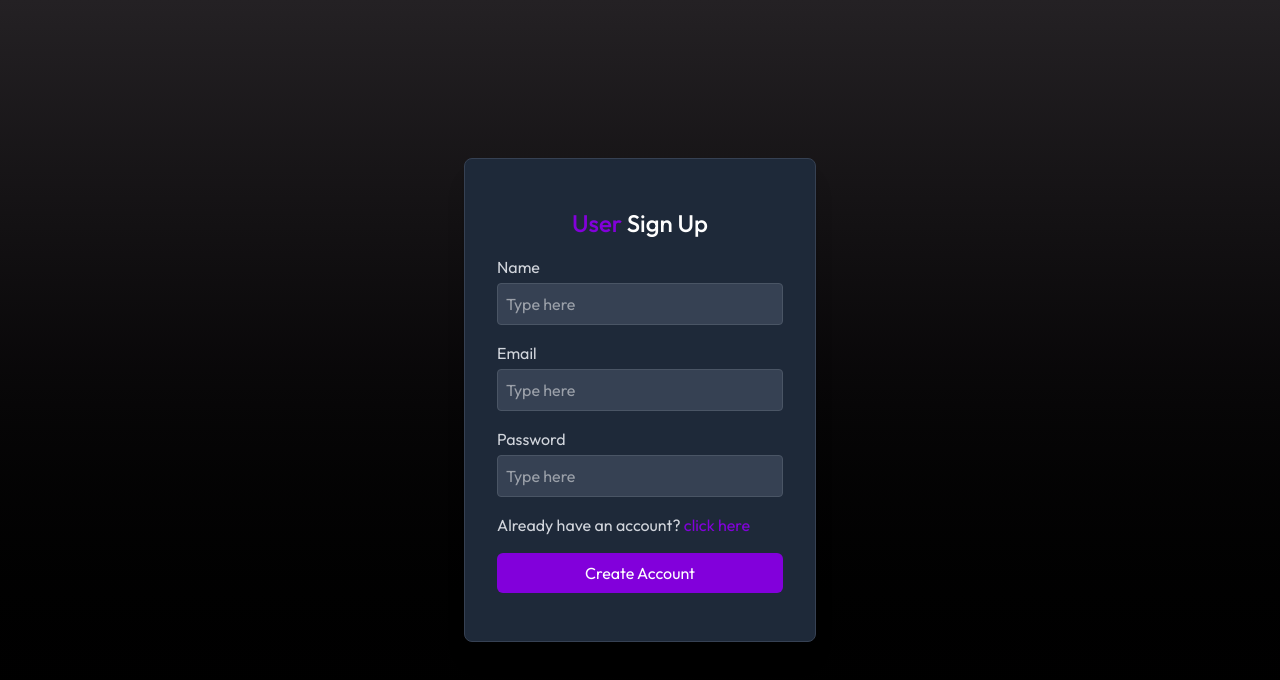
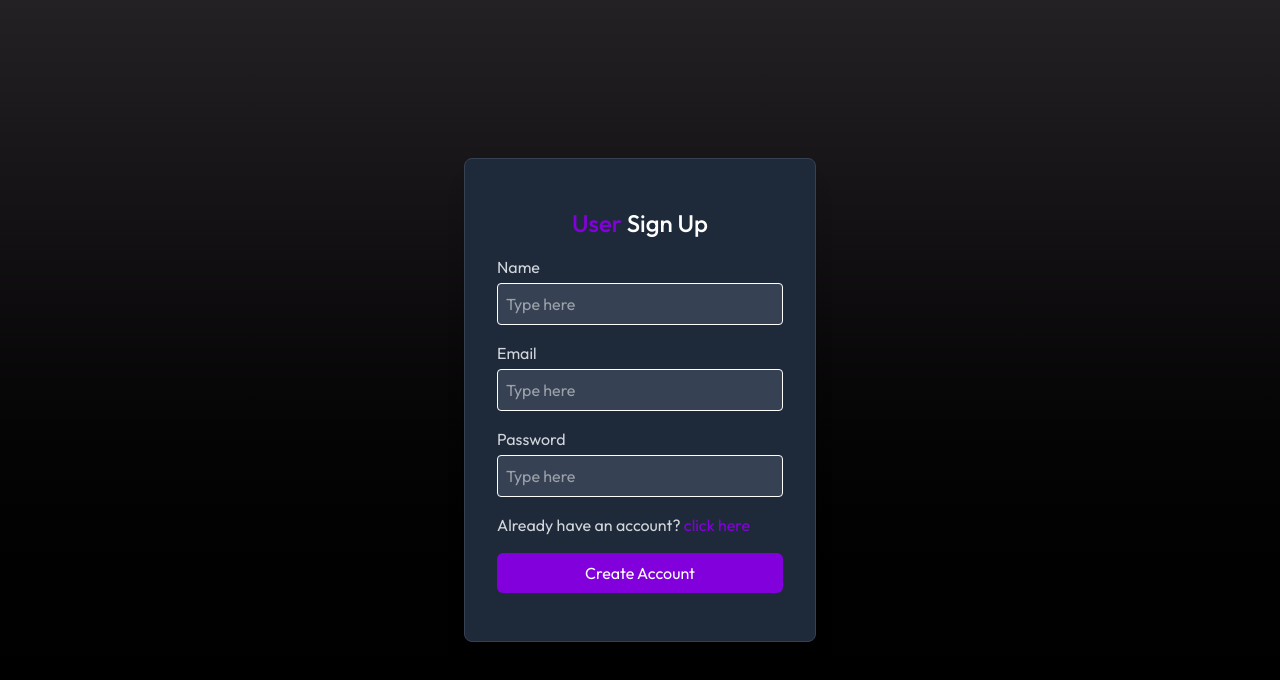
Before and after one commit to AkshatKumarShrivastava1/QuickGpt-AI-Powered-Project, a React (Vite) app in the folder Client/: page / in a window 1280 px wide. Both pictures are taken after a click on the element "click here". Shown: the top 680 px of the page. Built offline with nearby package versions, Linux system fonts and the light colour scheme; no server answers.

Commit message:
Update Login.jsx

```diff
--- a/Client/src/pages/Login.jsx
+++ b/Client/src/pages/Login.jsx
@@ -392,7 +392,6 @@
 // };
 
 // export default Login;
-
 import React, { useState } from 'react';
 import { useAppContext } from '../context/AppContext';
 import toast from 'react-hot-toast';
@@ -404,26 +403,33 @@ const Login = () => {
   const [password, setPassword] = useState("");
   const [loading, setLoading] = useState(false);
 
-  const { axios, setToken, fetchUser, API_BASE } = useAppContext();
+  const { setToken, fetchUser, API_BASE } = useAppContext();
 
   const handleSubmit = async (e) => {
     e.preventDefault();
     setLoading(true);
 
-    const url = state === "login" ? `${API_BASE}/user/login` : `${API_BASE}/user/register`;
+    const url = state === "login"
+      ? `${API_BASE}/user/login`
+      : `${API_BASE}/user/register`;
 
     try {
-      const { data } = await axios.post(url, { name, email, password });
-      if (data.success) {
+      const { data } = await fetch(url, {
+        method: "POST",
+        headers: { "Content-Type": "application/json" },
+        body: JSON.stringify({ name, email, password }),
+      }).then(res => res.json());
+
+      if (data?.success || data?.token) {
         setToken(data.token);
         localStorage.setItem('token', data.token);
         await fetchUser(data.token);
         toast.success(`Successfully ${state === 'login' ? 'logged in' : 'registered'}!`);
       } else {
-        toast.error(data.message);
+        toast.error(data.message || "Failed to login/register");
       }
-    } catch (error) {
-      toast.error(error.response?.data?.message || error.message);
+    } catch (err) {
+      toast.error(err.message || "Network error");
     } finally {
       setLoading(false);
     }
@@ -438,63 +444,29 @@ const Login = () => {
       {state === "register" && (
         <div className="w-full">
           <p>Name</p>
-          <input
-            onChange={(e) => setName(e.target.value)}
-            value={name}
-            placeholder="Type here"
-            className="border border-gray-200 rounded w-full p-2 mt-1 outline-purple-700 dark:bg-gray-700 dark:border-gray-600 dark:text-white"
-            type="text"
-            required
-          />
+          <input value={name} onChange={e => setName(e.target.value)} placeholder="Type here" required className="border p-2 w-full rounded mt-1 dark:bg-gray-700 dark:text-white"/>
         </div>
       )}
 
       <div className="w-full">
         <p>Email</p>
-        <input
-          onChange={(e) => setEmail(e.target.value)}
-          value={email}
-          placeholder="Type here"
-          className="border border-gray-200 rounded w-full p-2 mt-1 outline-purple-700 dark:bg-gray-700 dark:border-gray-600 dark:text-white"
-          type="email"
-          required
-        />
+        <input value={email} onChange={e => setEmail(e.target.value)} placeholder="Type here" type="email" required className="border p-2 w-full rounded mt-1 dark:bg-gray-700 dark:text-white"/>
       </div>
 
       <div className="w-full">
         <p>Password</p>
-        <input
-          onChange={(e) => setPassword(e.target.value)}
-          value={password}
-          placeholder="Type here"
-          className="border border-gray-200 rounded w-full p-2 mt-1 outline-purple-700 dark:bg-gray-700 dark:border-gray-600 dark:text-white"
-          type="password"
-          required
-        />
+        <input value={password} onChange={e => setPassword(e.target.value)} placeholder="Type here" type="password" required className="border p-2 w-full rounded mt-1 dark:bg-gray-700 dark:text-white"/>
       </div>
 
-      {state === "register" ? (
-        <p>
-          Already have an account?{" "}
-          <span onClick={() => setState("login")} className="text-purple-700 cursor-pointer">
-            click here
-          </span>
-        </p>
-      ) : (
-        <p>
-          Create an account?{" "}
-          <span onClick={() => setState("register")} className="text-purple-700 cursor-pointer">
-            click here
-          </span>
-        </p>
-      )}
+      <p>
+        {state === "register" ? "Already have an account?" : "Create an account?"}{" "}
+        <span onClick={() => setState(state === "login" ? "register" : "login")} className="text-purple-700 cursor-pointer">
+          click here
+        </span>
+      </p>
 
-      <button
-        type="submit"
-        className="bg-purple-700 hover:bg-purple-800 transition-all text-white w-full py-2 rounded-md cursor-pointer disabled:bg-purple-400 disabled:cursor-not-allowed"
-        disabled={loading}
-      >
-        {loading ? 'Processing...' : (state === "register" ? "Create Account" : "Login")}
+      <button type="submit" disabled={loading} className="bg-purple-700 hover:bg-purple-800 text-white w-full py-2 rounded-md disabled:bg-purple-400">
+        {loading ? 'Processing...' : (state === "login" ? "Login" : "Create Account")}
       </button>
     </form>
   );
```
